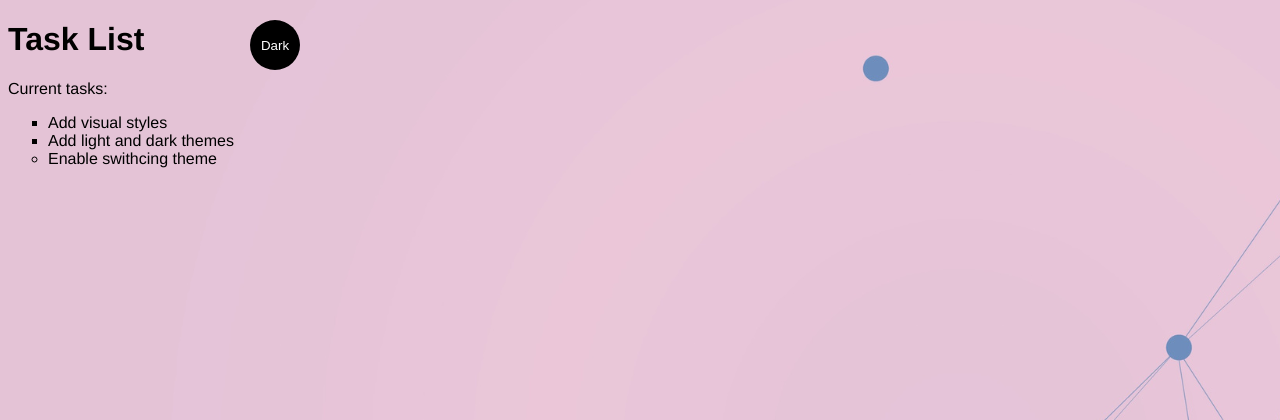
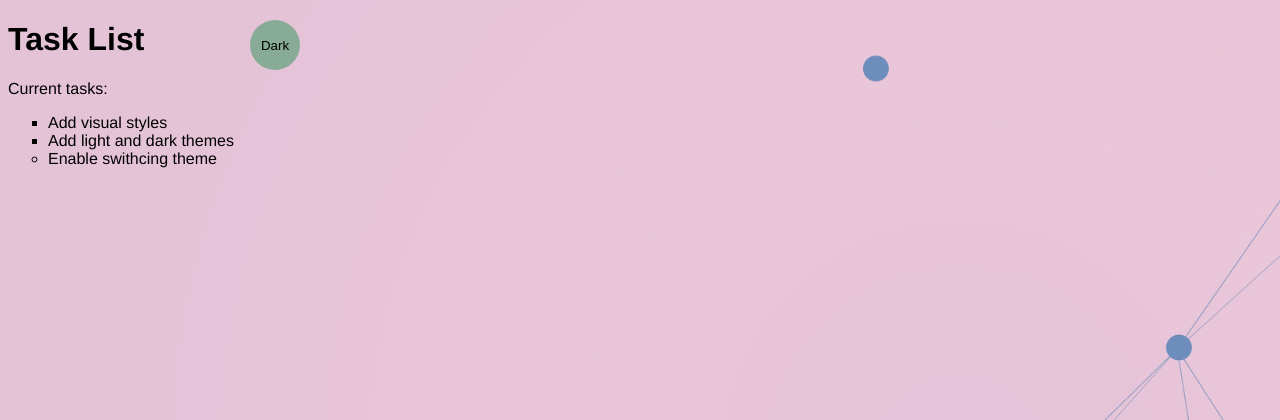
Before and after one commit to MelonyLady/MelonyLady.github.io, a PHP site: page / in a window 1280 px wide. Shown: the top 420 px of the page. Run offline with PHP 8.4, Linux system fonts and the light colour scheme.

Commit message:
removing dark and light themes from css

```diff
--- a/style.css
+++ b/style.css
@@ -2,11 +2,15 @@
     --pink: #e9c6d8;
     --white: #FFFFFF;
     --black: #000000;
+    --purple: #a0b7d8;
+    --lGreen: #a7c8b5;
+    --midGreen: #87ab96;
+    --dGreen: #42544a;
 }
 
 body {
-    background: var(--bg);
-    color: var(--fontColor);
+    background: var(--pink);
+    color: var(--black);
     font-family: helvetica;
     background-image: url(images/light-theme-bg.png);
 }
@@ -19,19 +23,6 @@ li {
     list-style: square;
 }
 
-.light-theme {
-    --bg:var(--pink);
-    --fontColor: var(--black);
-    --btnBg: var(--black);
-    --btnFontColor: var(--white);
-}
-
-.dark-theme {
-    --bg: var(--black);
-    --fontColor: var(--green);
-    --btnBg: var(--white);
-    --btnFontColor: var(--black);
-}
 
 .btn {
     position: absolute;
@@ -41,6 +32,6 @@ li {
     width: 50px;
     border-radius: 50%;
     border: none;
-    color: var(--btnFontColor);
-    background-color: var(--btnBg);
+    color: var(--black);
+    background-color: var(--midGreen);
 }
```
